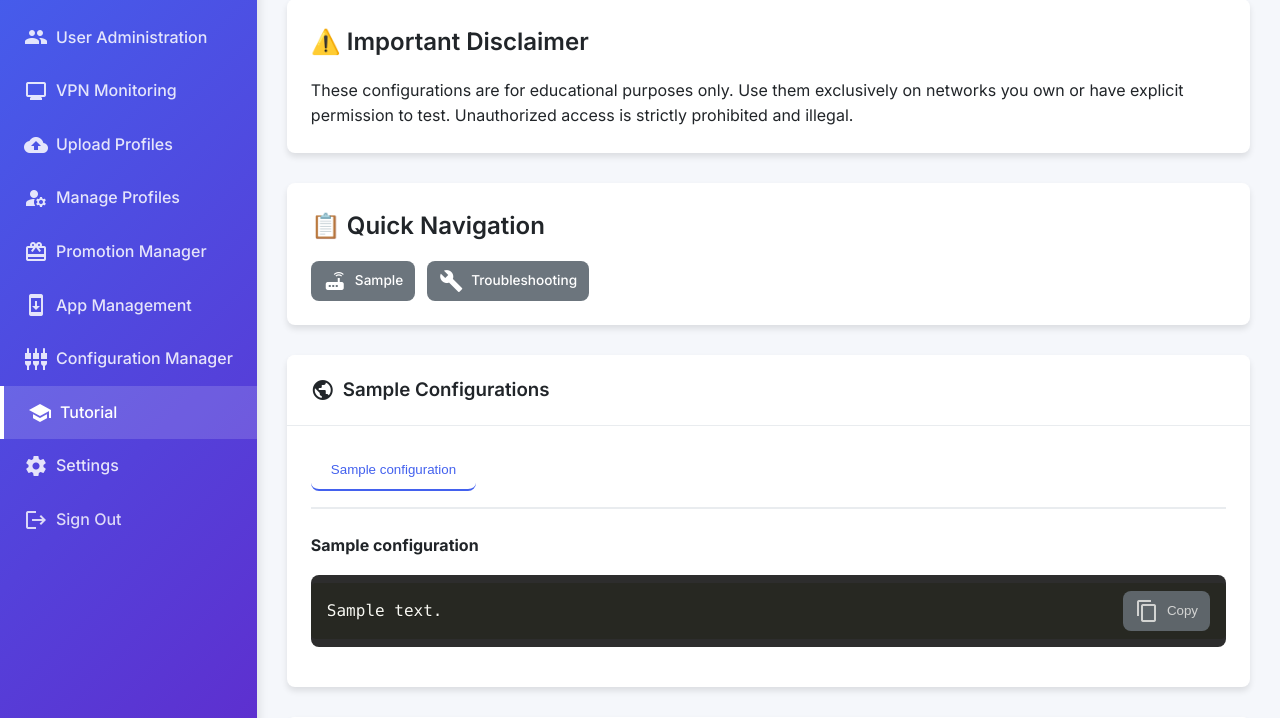
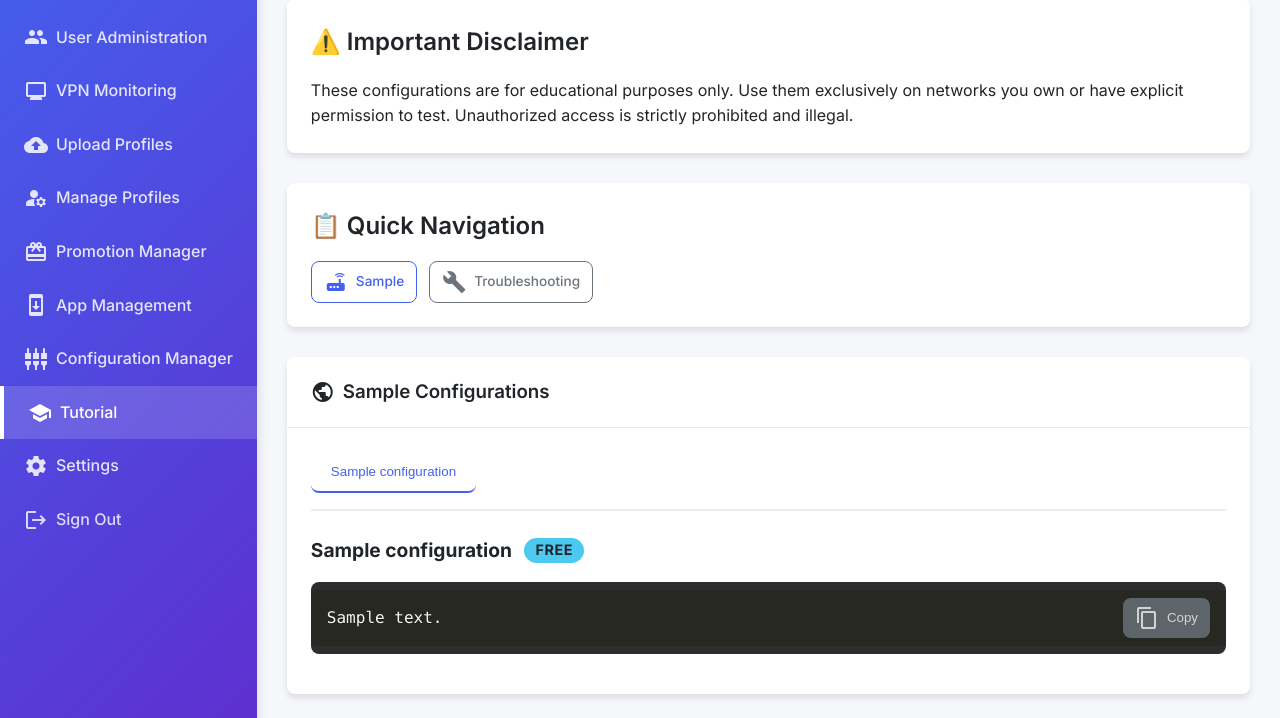
Before and after one commit to MovieAddict88/pasagdan, a PHP site: page /tutorial.php in a window 1280 px wide. Shown: the part 112-830 px from the top of the page. Run offline with PHP 8.4, Linux system fonts and the light colour scheme; the visitor is signed in with stand-in values (Sample User, id 1); tables that the repository leaves empty or names only in its code hold one stand-in row (values such as "Sample post"); some libraries are stand-ins or nearby versions.

Commit message:
feat: Modernize tutorial page UI
This commit enhances the user interface of the tutorial.php page by introducing a more modern design for buttons and adding status badges to configurations.

- Updated buttons to a new outline style for a cleaner look.
- Added "Free" and "Premium" badges to each configuration, with corresponding styles.
- Ensured the PHP code is robust against missing `is_free` values.
- Cleaned up unused CSS classes.

```diff
--- a/style.css
+++ b/style.css
@@ -1116,3 +1116,52 @@ html {
     padding-left: 1.5rem;
     margin-bottom: 1rem;
 }
+
+.btn-outline-primary {
+  background-color: transparent;
+  border: 1px solid var(--primary);
+  color: var(--primary);
+}
+
+.btn-outline-primary:hover {
+  background-color: var(--primary);
+  color: white;
+}
+
+.btn-outline-secondary {
+  background-color: transparent;
+  border: 1px solid var(--gray);
+  color: var(--gray);
+}
+
+.btn-outline-secondary:hover {
+  background-color: var(--gray);
+  color: white;
+}
+
+.config-title {
+    display: flex;
+    align-items: center;
+    gap: 0.75rem;
+    font-size: 1.2rem;
+    margin-bottom: 1rem;
+}
+
+.badge-modern {
+    padding: 0.4em 0.8em;
+    font-size: 0.75em;
+    font-weight: 700;
+    border-radius: 50px;
+    text-transform: uppercase;
+    letter-spacing: 0.5px;
+}
+
+.badge-premium {
+    background-color: var(--warning);
+    color: var(--dark);
+}
+
+.badge-success {
+    background-color: var(--success);
+    color: var(--dark);
+}
--- a/tutorial.php
+++ b/tutorial.php
@@ -32,11 +32,11 @@ foreach ($configurations as $config) {
             <h2 class="card-title">📋 Quick Navigation</h2>
             <div class="quick-links">
                 <?php foreach (array_keys($carriers) as $carrier): ?>
-                    <a href="#carrier-<?php echo strtolower(str_replace(' ', '-', $carrier)); ?>" class="btn btn-secondary btn-sm">
+                    <a href="#carrier-<?php echo strtolower(str_replace(' ', '-', $carrier)); ?>" class="btn btn-outline-primary btn-sm">
                         <span class="material-icons">router</span> <?php echo htmlspecialchars($carrier); ?>
                     </a>
                 <?php endforeach; ?>
-                <a href="#troubleshooting" class="btn btn-secondary btn-sm">
+                <a href="#troubleshooting" class="btn btn-outline-secondary btn-sm">
                     <span class="material-icons">build</span> Troubleshooting
                 </a>
             </div>
@@ -59,7 +59,12 @@ foreach ($configurations as $config) {
 
                 <?php foreach ($configs as $index => $config): ?>
                     <div class="tab-content <?php echo $index === 0 ? 'active' : ''; ?>" id="config-<?php echo $config['id']; ?>">
-                        <h4><?php echo htmlspecialchars($config['name']); ?></h4>
+                        <h4 class="config-title">
+                            <?php echo htmlspecialchars($config['name']); ?>
+                            <span class="badge badge-modern <?php echo !empty($config['is_free']) ? 'badge-success' : 'badge-premium'; ?>">
+                                <?php echo htmlspecialchars(!empty($config['is_free']) ? 'Free' : 'Premium'); ?>
+                            </span>
+                        </h4>
                         <div class="config-container">
                             <pre><code class="language-generic"><?php echo htmlspecialchars($config['config_text']); ?></code></pre>
                             <button class="copy-btn" data-clipboard-target="#config-<?php echo $config['id']; ?> pre code">
```
